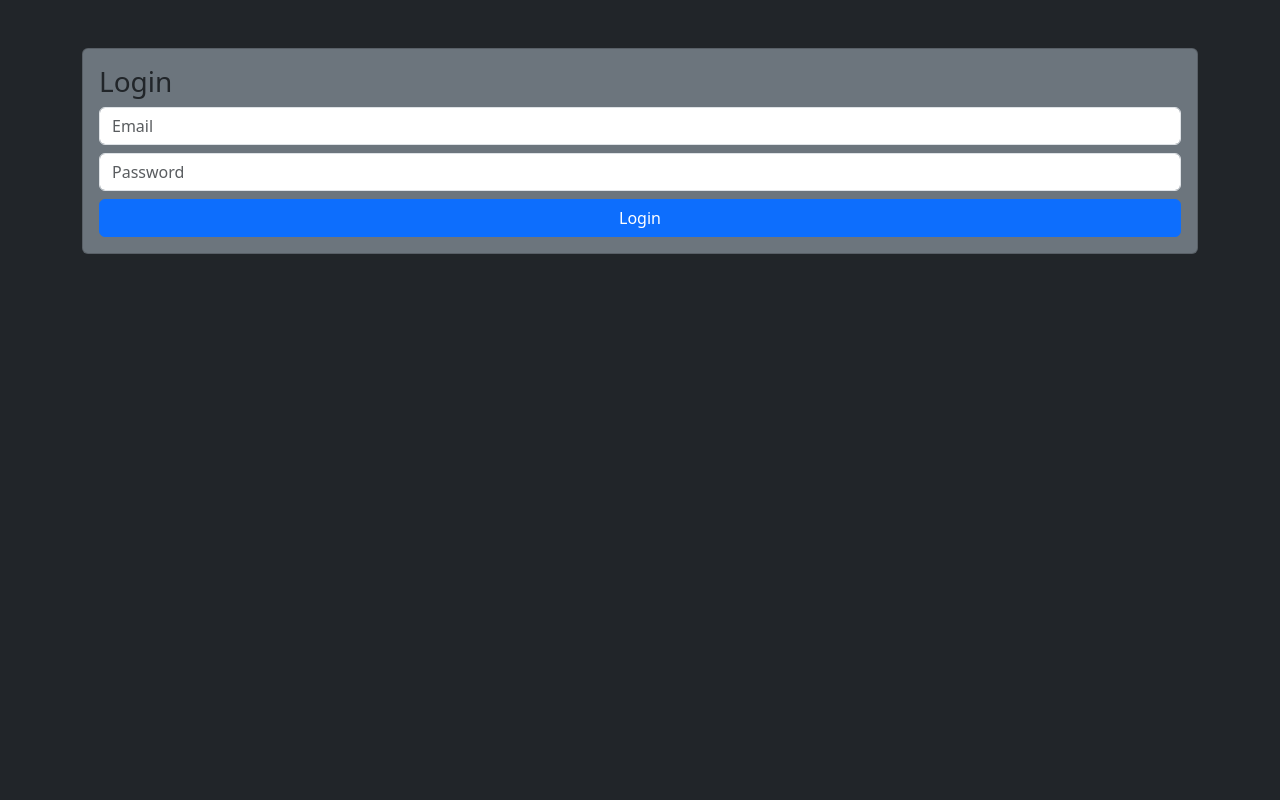
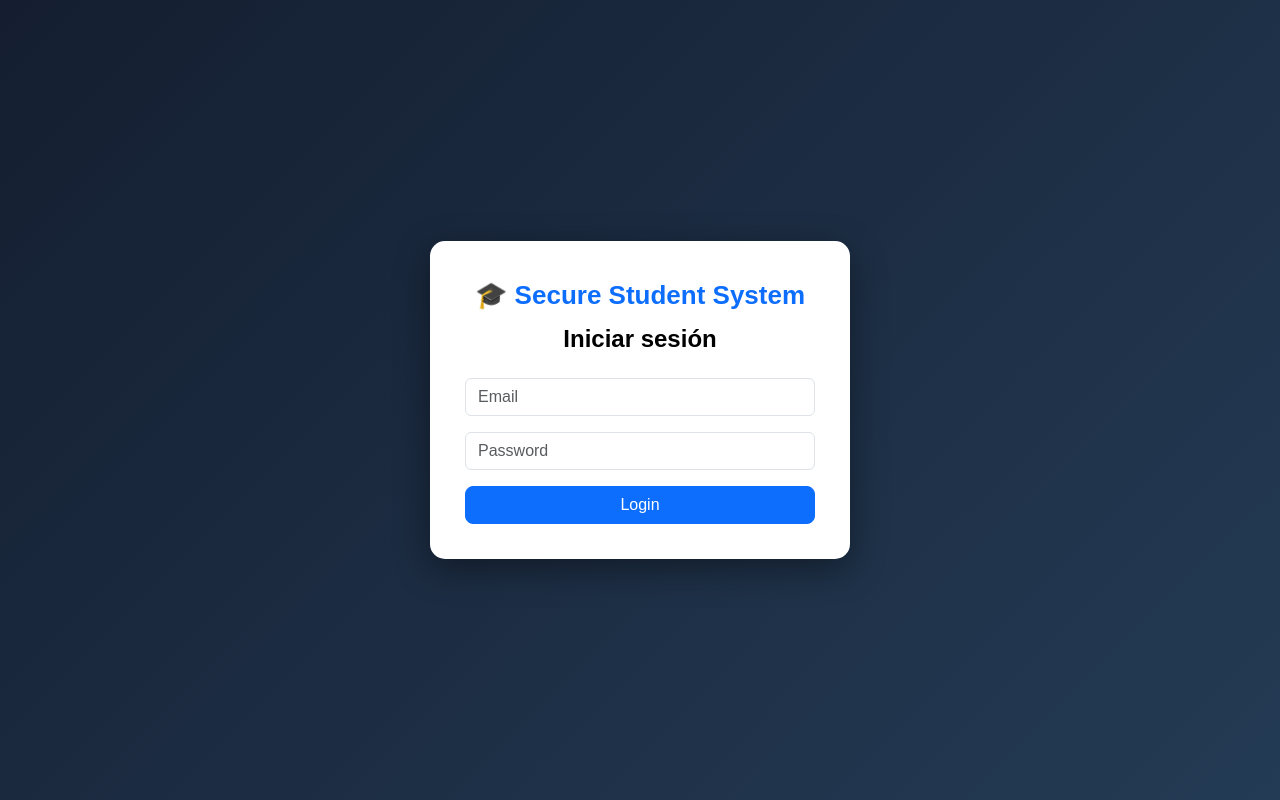
Before and after one commit to Jefry1106/secure-student-system, a website: page frontend/login.html in a window 1280 px wide. Drawn offline with nearby package versions, Linux system fonts and the light colour scheme.

Commit message:
Login mejorado

```diff
--- a/frontend/login.html
+++ b/frontend/login.html
@@ -1,47 +1,103 @@
 <!doctype html>
 <html lang="es">
 <head>
-    <title>Login</title>
+
+<meta charset="UTF-8">
+
+<title>Secure Student System</title>
 
 <link
 href="https://cdn.jsdelivr.net/npm/bootstrap@5.3.0/dist/css/bootstrap.min.css"
 rel="stylesheet"
 />
+
+<style>
+
+body{
+height:100vh;
+display:flex;
+align-items:center;
+justify-content:center;
+background:linear-gradient(135deg,#141e30,#243b55);
+font-family:Arial, Helvetica, sans-serif;
+}
+
+.login-card{
+width:420px;
+border-radius:15px;
+padding:35px;
+background:white;
+color:black;
+box-shadow:0 10px 35px rgba(0,0,0,0.4);
+}
+
+.title{
+text-align:center;
+font-weight:bold;
+margin-bottom:25px;
+}
+
+.btn-login{
+width:100%;
+border-radius:8px;
+}
+
+.logo{
+text-align:center;
+font-size:26px;
+font-weight:bold;
+margin-bottom:10px;
+color:#0d6efd;
+}
+
+</style>
+
 </head>
 
-  <body class="bg-dark text-white">
-    <div class="container mt-5">
-      <div class="card bg-secondary">
-        <div class="card-body">
-          <h3>Login</h3>
+<body>
 
-          <input id="email" class="form-control mb-2" placeholder="Email" />
+<div class="login-card">
+
+<div class="logo">
+🎓 Secure Student System
+</div>
+
+<h4 class="title">Iniciar sesión</h4>
+
+<input
+id="email"
+class="form-control mb-3"
+placeholder="Email"
+/>
 
 <input
 id="password"
 type="password"
-            class="form-control mb-2"
+class="form-control mb-3"
 placeholder="Password"
 />
 
-          <button onclick="login()" class="btn btn-primary w-100">Login</button>
-        </div>
-      </div>
+<button onclick="login()" class="btn btn-primary btn-login">
+Login
+</button>
+
 </div>
 
 <script src="js/auth.js"></script>
 
 <script>
-      async function login() {
-        const response = await fetch(API + "/auth/login", {
-          method: "POST",
 
-          headers: { "Content-Type": "application/json" },
+async function login(){
 
-          body: JSON.stringify({
-            email: email.value,
-            password: password.value,
-          }),
+const response = await fetch(API + "/auth/login",{
+method:"POST",
+headers:{
+"Content-Type":"application/json"
+},
+body:JSON.stringify({
+email:email.value,
+password:password.value
+})
 });
 
 const data = await response.json();
@@ -50,12 +106,15 @@
 
 const payload = JSON.parse(atob(data.token.split(".")[1]));
 
-        if (payload.role === "admin") {
-          window.location = "admin.html";
-        } else {
-          window.location = "student.html";
+if(payload.role === "admin"){
+window.location="admin.html";
+}else{
+window.location="student.html";
 }
+
 }
+
 </script>
+
 </body>
 </html>
```
Lines whose indentation alone changed are shown as unchanged.
